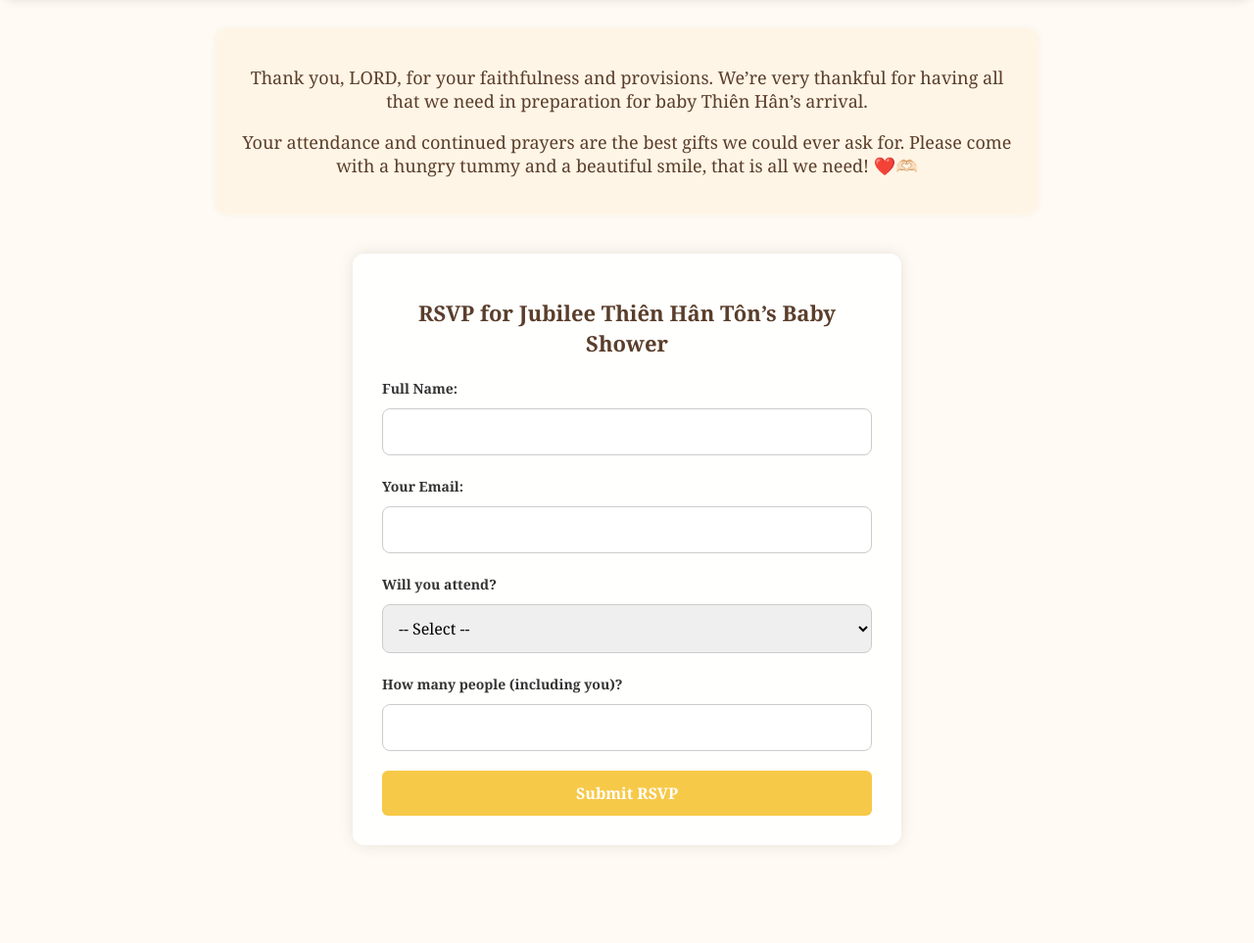
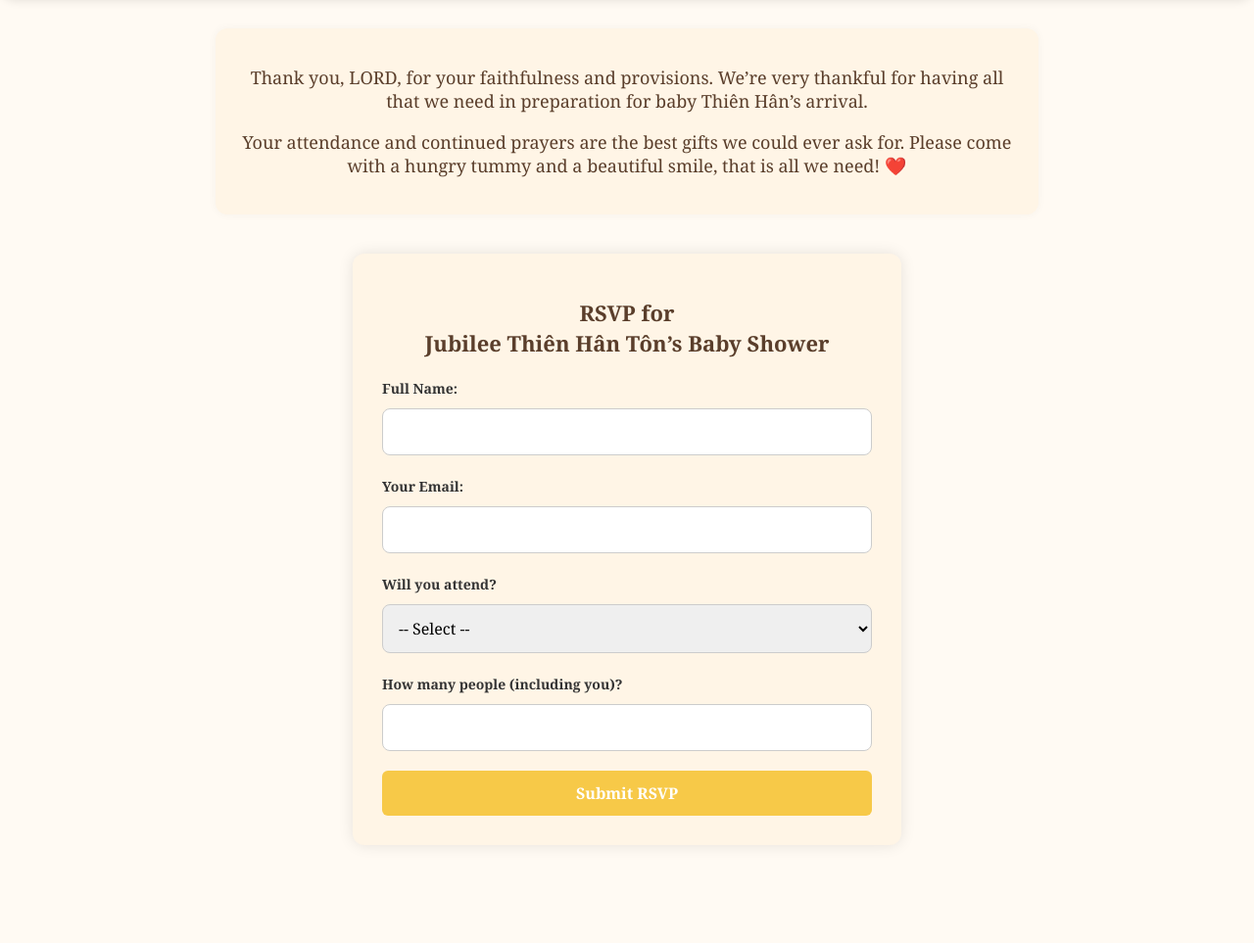
Before and after one commit to zincoi172/rsvp-babyshower, a Flask app: page / in a window 1280 px wide. Shown: the part 966-1929 px from the top of the page at 98% size. Run offline with Flask 3, Linux system fonts and the light colour scheme.

Commit message:
Update form background to match message box and improve layout

```diff
--- a/static/style.css
+++ b/static/style.css
@@ -36,7 +36,7 @@ body {
   }
 
   .form-box {
-    background-color: rgba(255, 255, 255, 0.95);
+    background-color: #fff5e6;
     padding: 30px;
     border-radius: 12px;
     max-width: 500px;
--- a/templates/form.html
+++ b/templates/form.html
@@ -18,7 +18,7 @@
     </p>
     <p>
       Your attendance and continued prayers are the best gifts we could ever ask for.
-      Please come with a hungry tummy and a beautiful smile, that is all we need! ❤️🫶🏻
+      Please come with a hungry tummy and a beautiful smile, that is all we need! ❤️
     </p>
   </div>
 
@@ -26,7 +26,7 @@
   <!-- RSVP Form -->
   <div class="container">
     <div class="form-box">
-      <h1>RSVP for Jubilee Thiên Hân Tôn’s Baby Shower</h1>
+      <h1>RSVP for<br> Jubilee Thiên Hân Tôn’s Baby Shower</h1>
       <form action="/submit" method="POST">
         <label for="name">Full Name:</label>
         <input type="text" name="name" id="name" required />
@@ -48,5 +48,6 @@
       </form>
     </div>
   </div>
+
 </body>
 </html>
```
